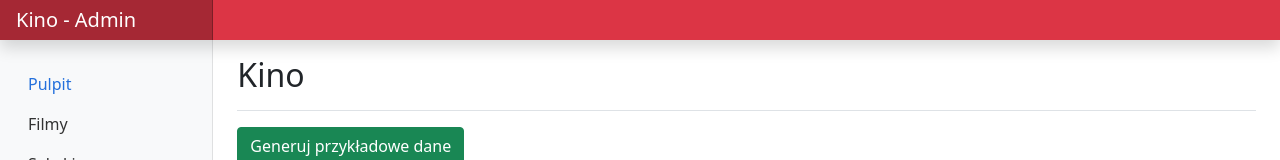
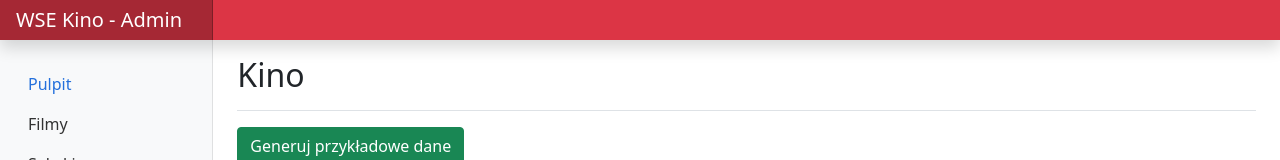
Before and after one commit to marekke/wse-kino, a React (Create React App) app: page /admin in a window 1280 px wide. Shown: the top 160 px of the page. Built offline with nearby package versions, Linux system fonts and the light colour scheme.

Commit message:
poprawa naglowka

```diff
--- a/src/components/admin/AdminLayout.js
+++ b/src/components/admin/AdminLayout.js
@@ -18,7 +18,7 @@ function AdminLayout() {
   return (
     <>
       <header className="navbar navbar-dark sticky-top bg-danger flex-md-nowrap p-0 shadow">
-        <Link className={'navbar-brand col-md-3 col-lg-2 me-0 px-3'} to={"/admin"}>Kino - Admin</Link>
+        <Link className={'navbar-brand col-md-3 col-lg-2 me-0 px-3'} to={"/admin"}>WSE Kino - Admin</Link>
         <button className="navbar-toggler position-absolute d-md-none collapsed" type="button" data-bs-toggle="collapse"
                 data-bs-target="#sidebarMenu" aria-controls="sidebarMenu" aria-expanded="false"
                 aria-label="Toggle navigation">
```
